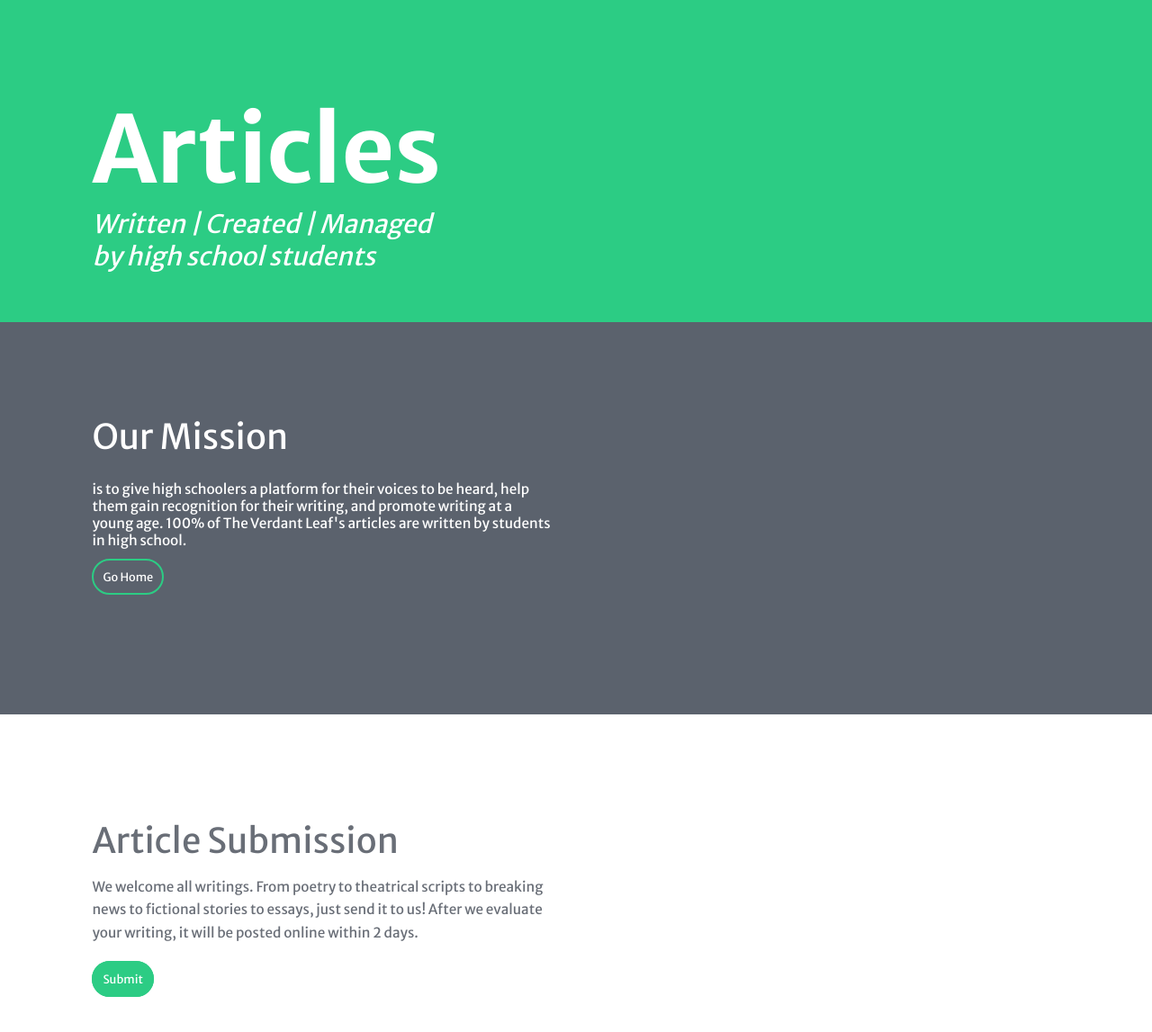
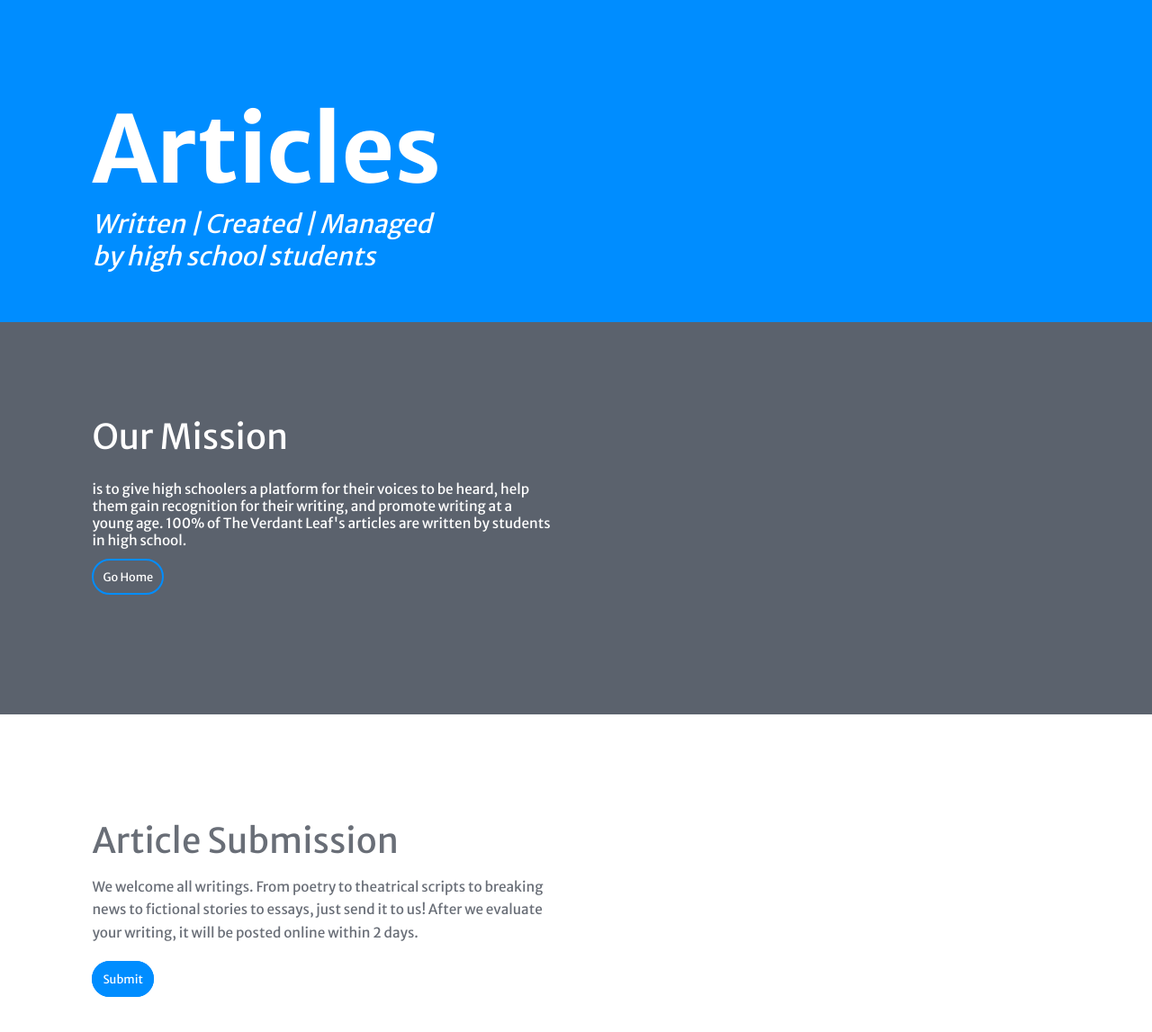
Before and after one commit to anthony-zhou/verdant-leaf, a Jekyll site: the page built from about.md, in a window 1280 px wide and 1152 px high. Shown: the top 1147 px of the window at 90% size. Built offline with Jekyll 4.4.1, drawn with Linux system fonts in a browser that asks for light colours.

Commit message:
New Color Scheme

```diff
--- a/_sass/main.scss
+++ b/_sass/main.scss
@@ -25,15 +25,15 @@
   display: flex;
   padding: 0 0px 0px 0px;
   z-index: 10;
-  background-color: white;
-  border-bottom: 1px solid #79959B;
+  background-color: #0098ff;
+  border-bottom: 1px solid #edf7ff;
 
   a {
     flex: auto;
     text-align: left;
     font-size: 20px;
     padding: 10px;
-    color: #79959B;
+    color: #edf7ff;
   }
   a:hover {
     opacity:1;
@@ -310,12 +310,12 @@
     text-align: center;
   }
   .bottom {
-    background-color: #00ff99;
+    background-color: #008dff;
     height: 13vh;
   }
   .quote {
     position: absolute;
-    color: #00ff99;
+    color: #008dff;
     padding-top: 3%;
   }
   a.pix {
--- a/about.md
+++ b/about.md
@@ -37,11 +37,11 @@
     font-size: 1vw;
     line-height: 1.8;
     color: white;
-    background-color: #2ccc84;
+    background-color: #008dff;
     text-decoration: none;
 
     border-radius: 30px;
-    border: 2px solid #2ccc84;
+    border: 2px solid #008dff;
     padding: 10px;
   }
 
@@ -92,7 +92,7 @@
     padding-bottom: 0vw;
     padding-left: 8vw;
     color: white;
-    background-color: #2ccc84;
+    background-color: #008dff;
     height: 20vw;
     margin:0;
   }
```
Also changed, not shown: other parts of about.md (+1 -1 lines).
